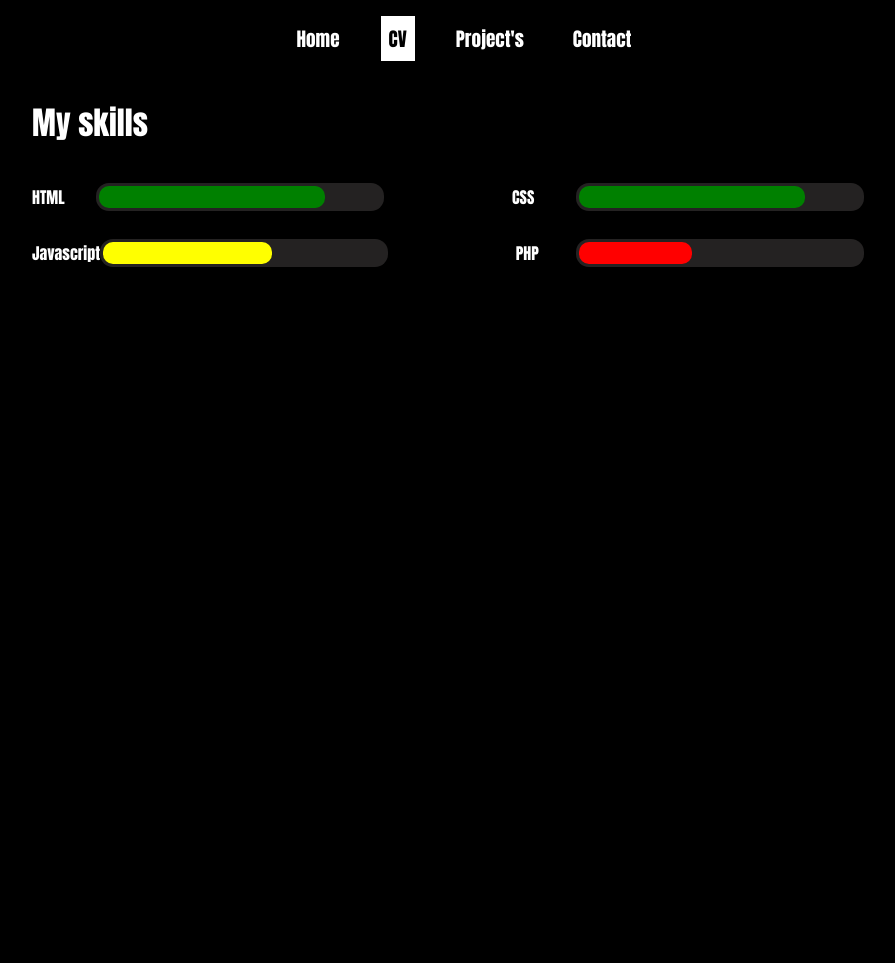
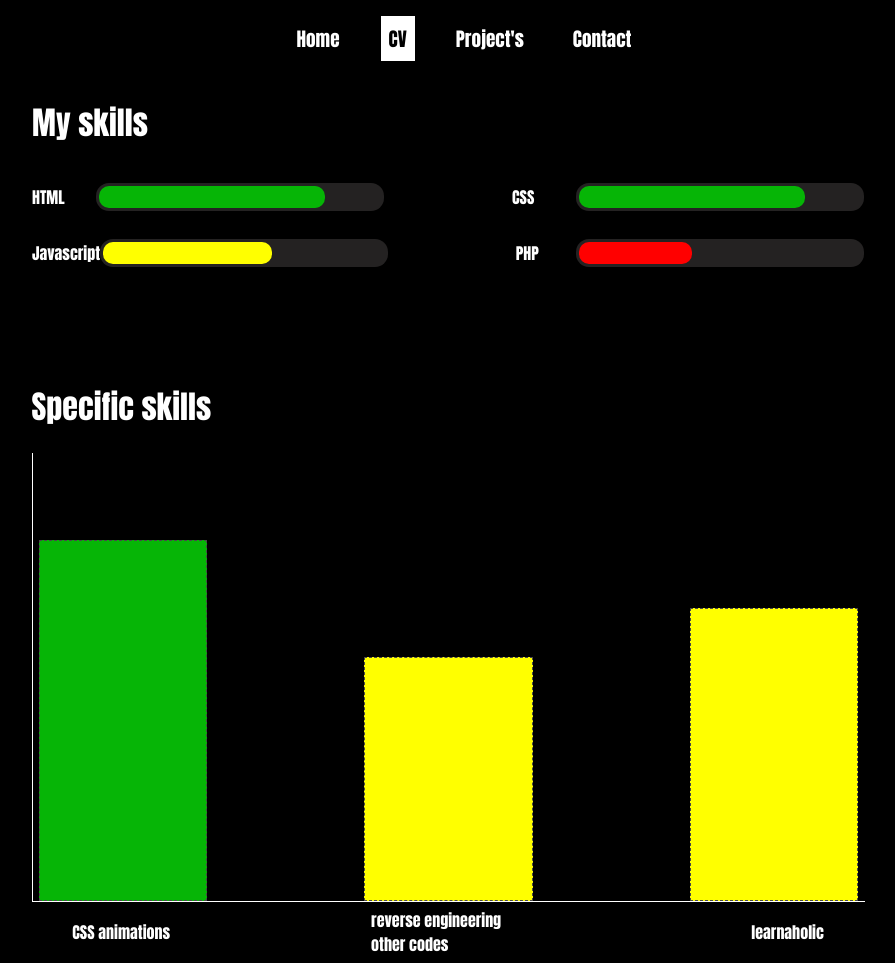
Before and after one commit to Vincent007super/Portfolio, a PHP site: page /Pages/html/CV.html in a window 1280 px wide. Shown: the whole page, without its empty margins (192-1087 px from the left). Before the commit the page ends 267 px from the top, so only its background shows below. Run offline with PHP 8.4, Linux system fonts and the light colour scheme.

Commit message:
Scrollbar/graph made in CV
My progress bars and graphs have been made and are finished in the CV page. I also included the animations which are working correctly

```diff
--- a/Pages/css/CV.css
+++ b/Pages/css/CV.css
@@ -1,6 +1,6 @@
 #main {
     width: 100vw;
-    height: 50vh;
+    height: fit-content;
     display: flex;
     flex-direction: column;
     align-items: center;
@@ -37,26 +37,133 @@ justify-content: space-between;
   }
 
 .goodBar {
-    background-color: green;
-    width: 80%;
+    background-color: rgb(6, 181, 6);
+    width: 0%;
+    animation: scrollG 1.5s 0.5s forwards ease-out;
 }
 
 .mediumBar {
     background-color: yellow;
-    width: 60%;
+    width: 0%;
+    animation: scrollM 1.7s 0.5s forwards ease-out;
 }
 
 .badBar {
     background-color: red;
-    width: 40%;
+    width: 0%;
+    animation: scrollB 1.9s 0.5s forwards ease-out;
 }
 
-  animations
-  @keyframes {
+#wrapper2 {
+    margin-top: 10vh;
+    display: flex;
+    flex-direction: column;
+}
+
+#wrapper3 {
+  border-left: rgb(255, 255, 255) 1px solid;
+  border-bottom: rgb(255, 255, 255) 1px solid;
+  width: 65vw;
+  height: 35vw;
+  display: flex;
+  flex-direction: row;
+  align-items: flex-end;
+  justify-content: space-between;
+}
+
+#wrapper4 {
+  display: flex;
+  flex-direction: row;
+  width: 100%;
+  height: fit-content;
+  justify-content: space-between;
+  margin: 0.5vw;
+  align-items: center;
+}
+
+.graphs {
+  border: 1px rgb(74, 74, 74) dashed;
+  width: 20%;
+  margin: 0.5vw;
+  margin-bottom: 0;
+}
+
+#graph1 {
+  background-color: rgb(6, 181, 6);
+  height: 0%;
+  animation: graphG 1.5s 1s forwards;
+}
+
+#graph2 {
+  background-color: yellow;
+  height: 0%;
+    animation: graphM 2s 1.5s forwards;
+}
+
+#graph3 {
+  background-color: yellow;
+  height: 0%;
+    animation: graphM2 2.5s 2s forwards;
+}
+
+.ledger {
+  display: flex;
+  width: 20%;
+  justify-content: center;
+  align-items: center;
+}
+
+  /*animations*/
+  @keyframes scrollG {
     from {
-
+      width: 0%;
     }
     to {
-
+      width: 80%;
     }
   }
+
+   @keyframes scrollM {
+    from {
+      width: 0%;
+    }
+    to {
+      width: 60%;
+    }
+  }
+
+   @keyframes scrollB {
+    from {
+      width: 0%;
+    }
+    to {
+      width: 40%;
+    }
+  }
+
+  @keyframes graphG {
+    from {
+      height: 0;
+    }
+    to {
+      height: 80%;
+    }
+  }
+
+  @keyframes graphM {
+    from {
+      height: 0;
+    }
+    to {
+      height: 54%;
+    }
+  }
+
+    @keyframes graphM2 {
+    from {
+      height: 0;
+    }
+    to {
+      height: 65%;
+    }
+  }
--- a/Pages/css/main.css
+++ b/Pages/css/main.css
@@ -6,6 +6,10 @@ body {
     margin: 0;
     user-select: none;
     overflow-x: hidden;
+}
+
+::-webkit-scrollbar {
+    display: none;
 }
 
 #selected {
--- a/Pages/css/style.css
+++ b/Pages/css/style.css
@@ -1,10 +1,6 @@
 body {
     animation: scroll 0.1ms 4s forwards;
     overflow: hidden;
-}
-
-::-webkit-scrollbar {
-    display: none;
 }
 
 #name_wrapper {
--- a/Pages/html/CV.html
+++ b/Pages/html/CV.html
@@ -68,47 +68,18 @@
                     </div>
                 </div>
             </div>
+        </div>
+        <div id="wrapper2">
+            <h1>Specific skills</h1>
+            <div id="wrapper3">
+                <div class="graphs" id="graph1"></div>
+                <div class="graphs" id="graph2"></div>
+                <div class="graphs" id="graph3"></div>
             </div>
-            <div class="mainLine">
-                <p>
-
-                </p>
-            </div>
-        </div>
-        <div class="wrapper">
-            <h1></h1>
-            <div class="mainLine">
-                <p>
-
-                </p>
-            </div>
-            <div class="mainLine">
-                <p>
-
-                </p>
-            </div>
-            <div class="mainLine">
-                <p>
-
-                </p>
-            </div>
-        </div>
-        <div class="wrapper">
-            <h1></h1>
-            <div class="mainLine">
-                <p>
-
-                </p>
-            </div>
-            <div class="mainLine">
-                <p>
-
-                </p>
-            </div>
-            <div class="mainLine">
-                <p>
-
-                </p>
+            <div id="wrapper4">
+                <div class="ledger">CSS animations</div>
+                <div class="ledger">reverse engineering other codes</div>
+                <div class="ledger">learnaholic</div>
             </div>
         </div>
     </div>
```
